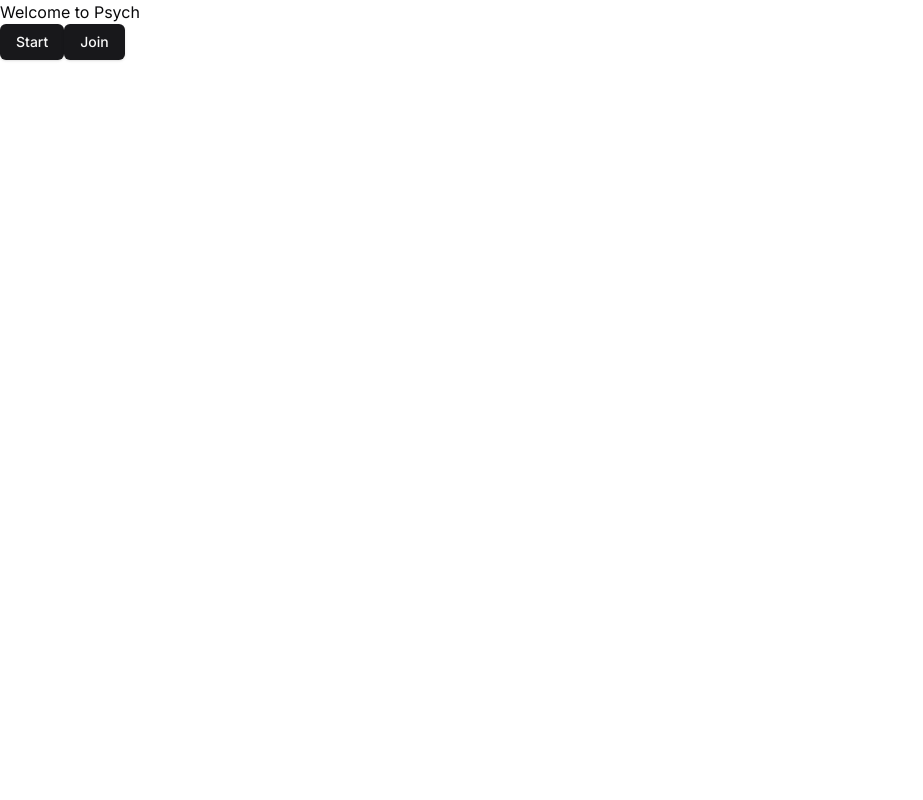
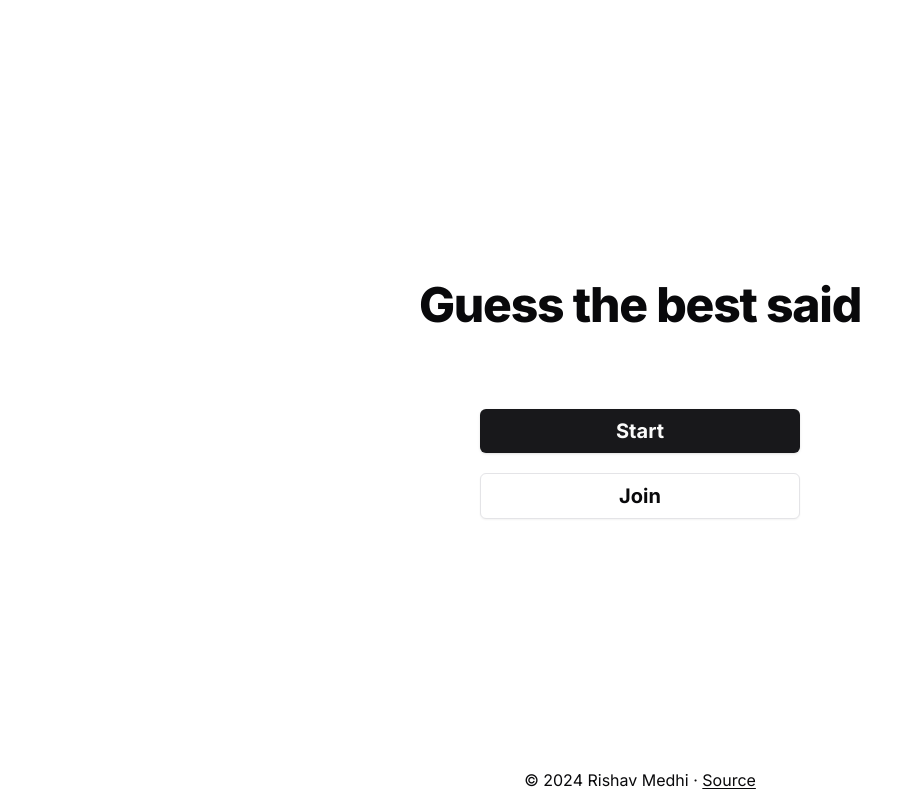
Before and after one commit to rishavmedhi/fun-bluff, a Next.js app: page / in a window 1280 px wide. Shown: the whole page, without its empty margins (0-923 px from the left). Built offline with nearby package versions, Linux system fonts and the light colour scheme.

Commit message:
HomePage UI improvements: added animations, added footer

```diff
--- a/src/app/page.tsx
+++ b/src/app/page.tsx
@@ -1,16 +1,30 @@
-import { Button } from "@/components/ui/button"
-import Link from "next/link"
+"use client"
 
-export default function Home(){
-  return(
-    <div>
-      <h1>Welcome to Psych</h1>
-      <Link href="/start">
-        <Button>Start</Button>
-      </Link>
-      <Link href="/join">
-        <Button>Join</Button>
-      </Link>
-    </div>
+import Footer from "@/components/Footer";
+import { Button } from "@/components/ui/button";
+import { useRouter } from "next/navigation";
+
+export default function Home() {
+  const router = useRouter();
+
+  function startButtonClick() {
+    router.push('/start');
+  }
+
+  function joinButtonClick() {
+    router.push('/join');
+  }
+
+  return (
+    <>
+      <div className="absolute h-dvh w-full flex flex-col justify-center items-center">
+        <h1 className="scroll-m-20 text-4xl font-extrabold tracking-tight lg:text-5xl mb-20 animate-homepage-text">Guess the best said</h1>
+        <div className="w-full flex flex-col items-center gap-5">
+          <Button className="text-xl font-bold h-100 w-52 animate-homepage-btn sm:w-1/4" onClick={startButtonClick}>Start</Button>
+          <Button className="text-xl font-bold h-100 w-52 animate-homepage-btn sm:w-1/4" variant="outline" onClick={joinButtonClick}>Join</Button>
+        </div>
+      </div>
+      <Footer />
+    </>
   )
 }
--- /dev/null
+++ b/src/components/Footer/index.tsx
@@ -0,0 +1,12 @@
+const Footer = () => {
+  return (
+    <footer className="absolute bottom-2 w-full">
+      <div className="mx-auto w-max text-xs sm:text-base">
+        © {new Date().getFullYear()} Rishav Medhi ·{" "}
+        <a className="underline underline-offset-2" href="https://github.com/rishavmedhi/fun-bluff">Source</a>
+      </div>
+    </footer>
+  );
+};
+
+export default Footer;
--- a/tailwind.config.ts
+++ b/tailwind.config.ts
@@ -71,11 +71,21 @@
           "0%,70%,100%": { opacity: "1" },
           "20%,50%": { opacity: "0" },
         },
+        "homepage-text": {
+          from: { transform : "translateY(-100%)", opacity: "0"},
+          to: {transform : "translateY(0%)", opacity: "1"}
+        },
+        "homepage-btn": {
+          "0%,60%": { transform : "translateX(-30%)", opacity: "0"},
+          "100%": {transform : "translateX(0%)", opacity: "1"}
+        }
       },
       animation: {
         "accordion-down": "accordion-down 0.2s ease-out",
         "accordion-up": "accordion-up 0.2s ease-out",
         "caret-blink": "caret-blink 1.25s ease-out infinite",
+        "homepage-text": "homepage-text 0.5s ease-in",
+        "homepage-btn": "homepage-btn 1s ease-in"
       },
     },
   },
```
Also changed, not shown: 1 other file (tests, documents, lock files or other folders).
